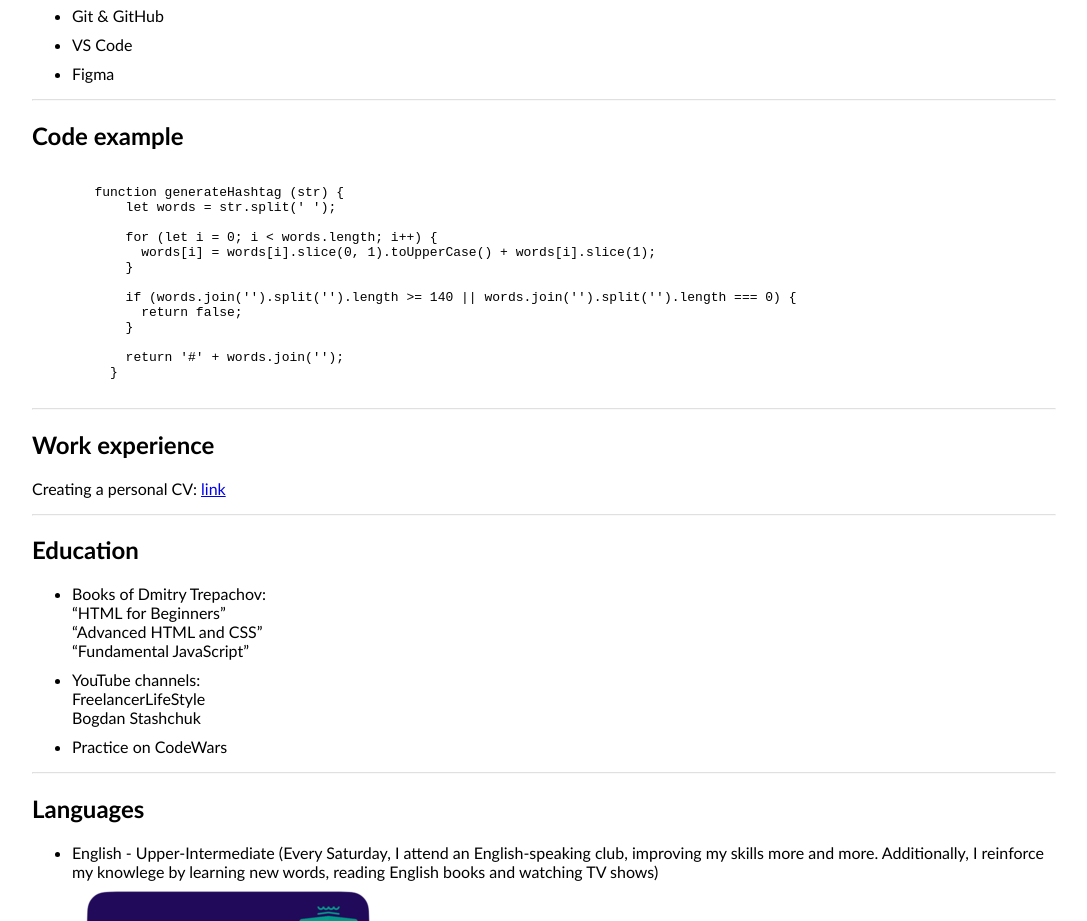
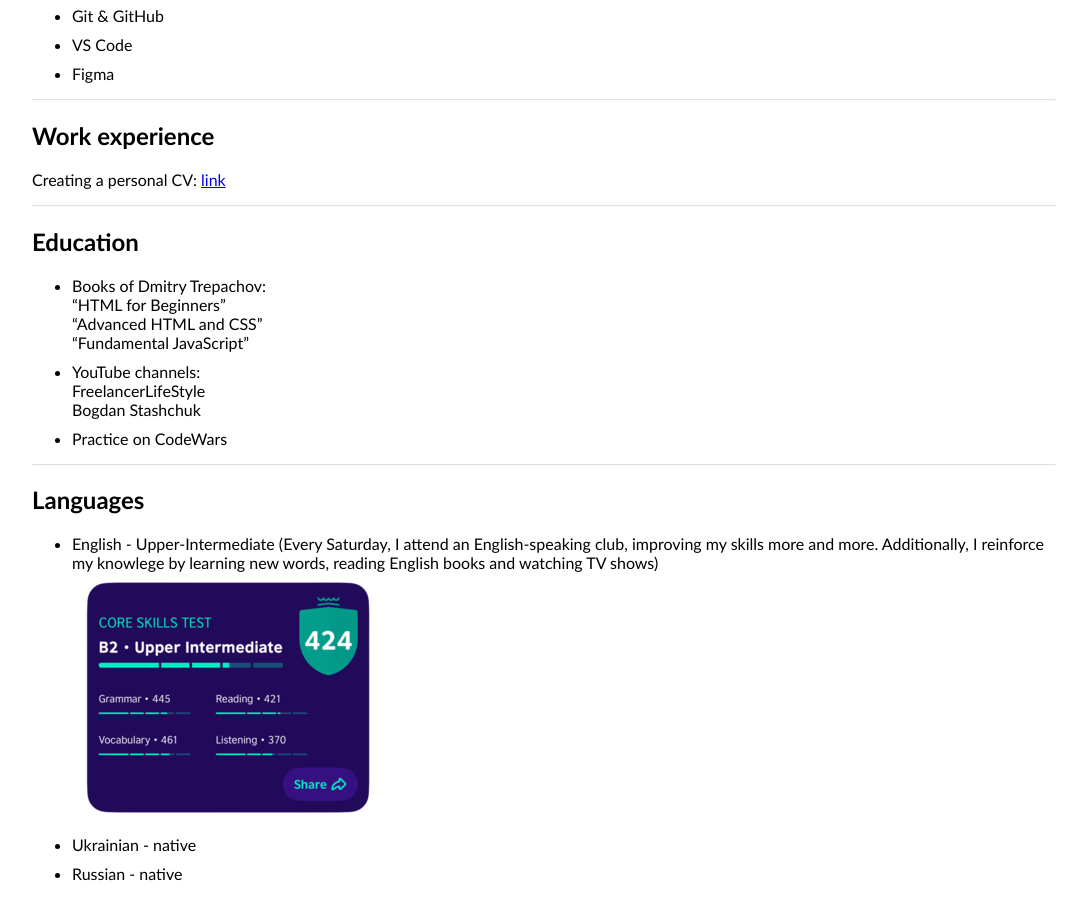
Before and after one commit to filisinia/rsschool-cv, a plain HTML site: page index.html in a window 1280 px wide. Shown: the part 840-1761 px from the top of the page, without its empty margins (96-1183 px from the left). Drawn offline with Linux system fonts and the light colour scheme.

Commit message:
feat: delete code block

```diff
--- a/index.html
+++ b/index.html
@@ -31,23 +31,6 @@
         <li>Figma</li>
     </ul>
     <hr>
-    <h2>Code example</h2>
-    <pre><code>
-        function generateHashtag (str) {
-            let words = str.split(' ');
-
-            for (let i = 0; i &lt words.length; i++) {
-              words[i] = words[i].slice(0, 1).toUpperCase() + words[i].slice(1);
-            }
-
-            if (words.join('').split('').length &gt= 140 || words.join('').split('').length === 0) {
-              return false;
-            }
-
-            return '#' + words.join('');
-          }
-    </code></pre>
-    <hr>
     <h2>Work experience</h2>
     <p>Creating a personal CV: <a href="https://filisinia.github.io/rsschool-cv/cv">link</a></p>
     <hr>
```
